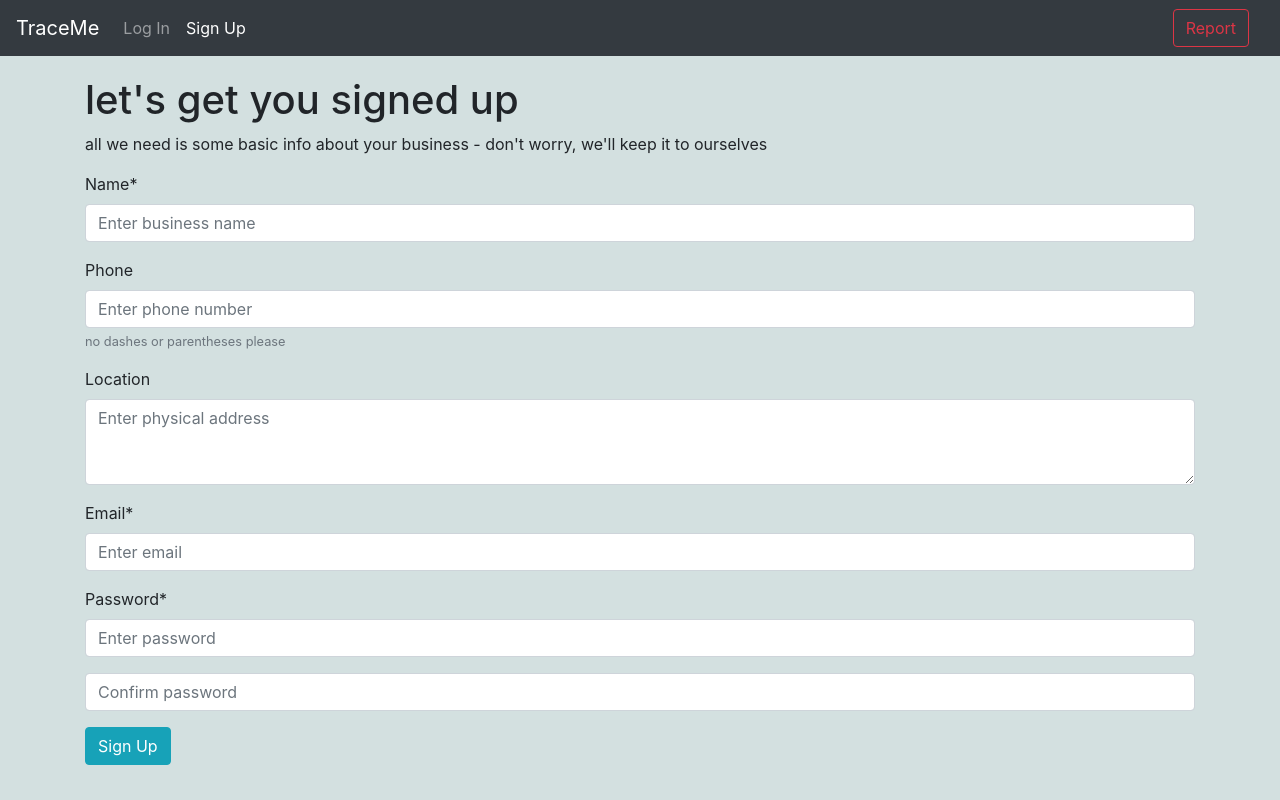
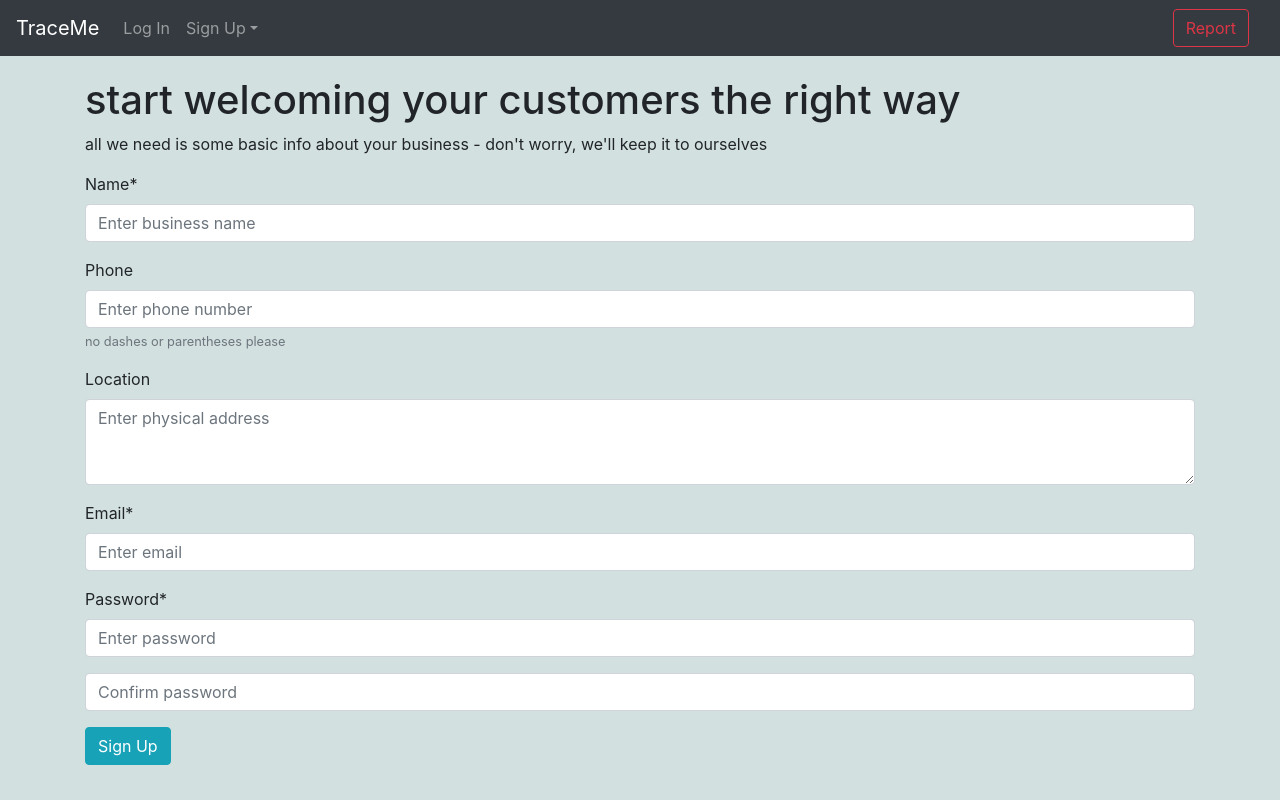
Before and after one commit to wickbushong/trace-me-2, a React (Create React App) app in the folder client/: page /signup/business in a window 1280 px wide. Built offline with nearby package versions, Linux system fonts and the light colour scheme.

Commit message:
Create route and nav item for user sign up page.

```diff
--- a/client/src/App.js
+++ b/client/src/App.js
@@ -12,6 +12,7 @@ import Container from 'react-bootstrap/Container'
 import Navigation from './navigation/Navigation'
 import LogInPage from './containers/LogInPage'
 import BusinessSignUpPage from './containers/BusinessSignUpPage'
+import UserSignUpPage from './containers/UserSignUpPage'
 import VisitsPage from './containers/VisitsPage'
 import ReportPage from './containers/ReportPage'
 import HomePage from './containers/HomePage'
@@ -61,8 +62,11 @@ class App extends React.PureComponent {
               <Route path="/login">
                 {this.isLoggedIn() ? <Redirect to="/visits" /> : <LogInPage />}
               </Route>
-              <Route path="/signup">
+              <Route path="/signup/business">
                 {this.isLoggedIn() ? <Redirect to="/visits" /> : <BusinessSignUpPage />}
+              </Route>
+              <Route path="/signup/user">
+                {this.isLoggedIn() ? <Redirect to="/" /> : <UserSignUpPage />}
               </Route>
               <Route path="/visits">
                 {this.isLoggedIn() ? <VisitsPage /> : <Redirect to="/login" /> }
--- a/client/src/components/auth/UserSignUpForm.js
+++ b/client/src/components/auth/UserSignUpForm.js
@@ -4,7 +4,7 @@ import Form from 'react-bootstrap/Form';
 import Button from 'react-bootstrap/Button';
 
 class UserSignUpForm extends React.PureComponent {
-    onstructor() {
+    constructor() {
         super()
         this.state = {
             firstName: '',
--- a/client/src/containers/BusinessSignUpPage.js
+++ b/client/src/containers/BusinessSignUpPage.js
@@ -8,7 +8,7 @@ import addBusiness from '../actions/businesses/addBusiness'
 const BusinessSignUpPage = ({addBusiness}) => {
     return (
         <div>
-            <h1>let's get you signed up</h1>
+            <h1>start welcoming your customers the right way</h1>
             <p>all we need is some basic info about your business - don't worry, we'll keep it to ourselves</p>
             <BusinessSignUpForm addBusiness={addBusiness} />
         </div>
--- a/client/src/containers/UserSignUpPage.js
+++ b/client/src/containers/UserSignUpPage.js
@@ -3,7 +3,7 @@ import { connect } from 'react-redux'
 
 import UserSignUpForm from '../components/auth/UserSignUpForm'
 
-import addUser from '../actions/businesses/addUser'
+import addUser from '../actions/users/addUser'
 
 const UserSignUpPage = ({addUser}) => {
     return (
--- a/client/src/navigation/AnonymousNav.js
+++ b/client/src/navigation/AnonymousNav.js
@@ -3,13 +3,18 @@ import React from 'react'
 import { NavLink } from 'react-router-dom';
 
 import Nav from 'react-bootstrap/Nav'
+import NavDropdown from 'react-bootstrap/NavDropdown'
 import Button from 'react-bootstrap/Button'
 
 const AnonymousNav = () => {
     return (
         <Nav className="container-fluid">
             <Nav.Link as={NavLink} to="/login">Log In</Nav.Link>
-            <Nav.Link as={NavLink} to="/signup">Sign Up</Nav.Link>
+            <NavDropdown title="Sign Up" id="basic-nav-dropdown">
+                <NavDropdown.Item as={NavLink}to="/signup/business">For Businesses</NavDropdown.Item>
+                <NavDropdown.Divider />
+                <NavDropdown.Item as={NavLink} to="/signup/user">For Customers</NavDropdown.Item>
+            </NavDropdown>
             <Button variant="outline-danger" className="ml-auto" as={NavLink} to="/report">Report</Button>
         </Nav>
     )
```
Also changed, not shown: 1 other file (tests, documents, lock files or other folders).
